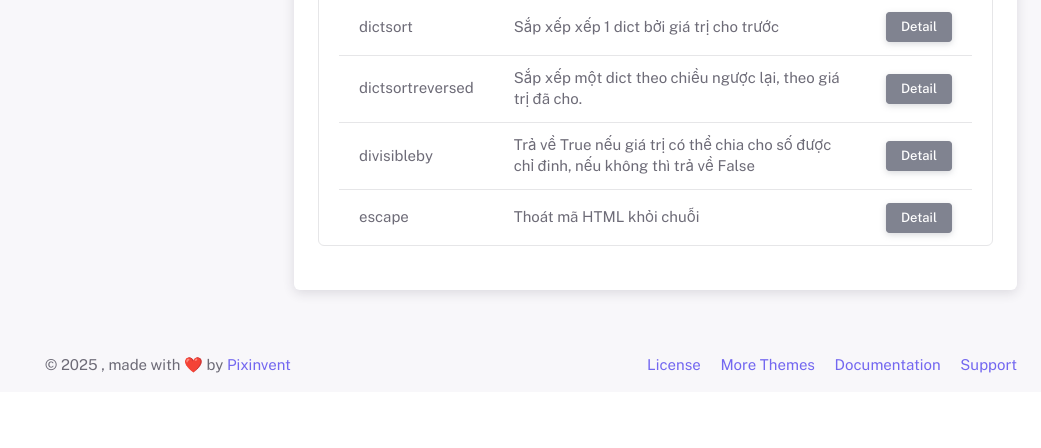
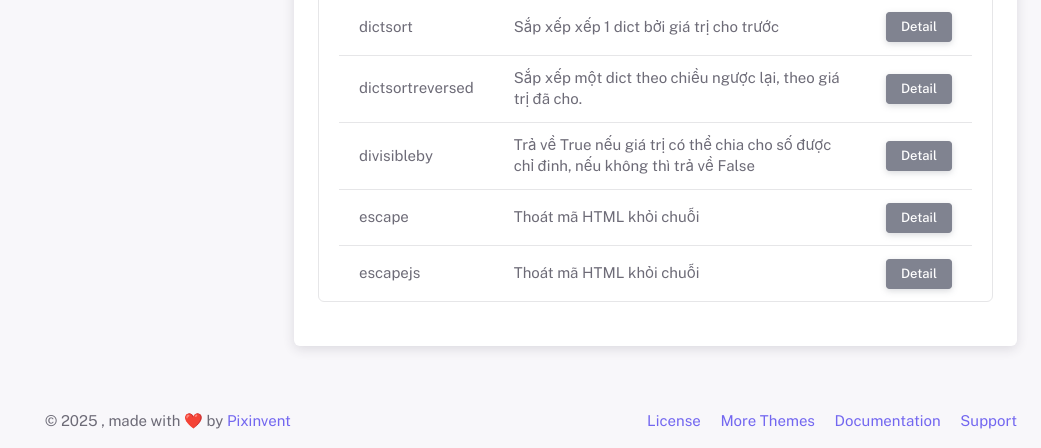
Before and after one commit to nguyenthingoctran/django_templatetags_demo, a Django app: page /research_doc/index/ in a window 1280 px wide, after a click on "Filter". Shown: the part 1022-1470 px from the top of the page, without its empty margins (239-1280 px from the left). Before the commit the page ends 1395 px from the top, so only its background shows below. Run offline with Django 5.2, Linux system fonts and the light colour scheme; some libraries are stand-ins or nearby versions.

Commit message:
escapejs

```diff
--- a/research_doc/views.py
+++ b/research_doc/views.py
@@ -47,6 +47,12 @@ class Research_Doc(TemplateView):
       }
       return dict_cars
 
+    def escapejs(self):
+      data = {
+        'var1': 'John\nDoe'
+      }
+      return data
+
     def get_context_data(self, **kwargs):
       data = super().get_context_data(**kwargs)
       data['autoescape'] = self.research_doc_autoescape()
@@ -57,4 +63,5 @@ class Research_Doc(TemplateView):
       data['colors'] = self.dict_color()
       data['colors_none'] = self.dict_none_color()
       data['dict_cars'] = self.dict_sort()
+      data['escapejs'] = self.escapejs()
       return data
--- a/templates/app/research_doc/template_tags_and_filter/content_templatetags_and_filter/filter.html
+++ b/templates/app/research_doc/template_tags_and_filter/content_templatetags_and_filter/filter.html
@@ -253,6 +253,25 @@
                     {% modal id="modalEscape" title="Filter - Escape" data=autoescape template_name="app/research_doc/template_tags_and_filter/content_templatetags_and_filter/filter_modal/escape.html" %}
                   </td>
                 </tr>
+                <tr>
+                  <td>escapejs</td>
+                  <td>Thoát mã HTML khỏi chuỗi</td>
+                  <td>
+                    <button
+                      type="button"
+                      class="btn btn-secondary btn-sm"
+                      data-bs-toggle="modal"
+                      data-bs-target="#modalEscapejs">
+                      Detail
+                    </button>
+                    <!-- modalEscapejs -->
+                    <div class="d-none">
+                      {{ escapejs.var1|escapejs }} <br/>
+                      {{ escapejs.var1 }}
+                    </div>
+                    {% modal id="modalEscapejs" title="Filter - Escapejs" data=escapejs template_name="app/research_doc/template_tags_and_filter/content_templatetags_and_filter/filter_modal/escapejs.html" %}
+                  </td>
+                </tr>
               </tbody>
             </table>
           </div>
--- /dev/null
+++ b/templates/app/research_doc/template_tags_and_filter/content_templatetags_and_filter/filter_modal/escapejs.html
@@ -0,0 +1,31 @@
+        <div class="row">
+          <div class="col-6">
+            <p class="mb-0">Data mẫu</p>
+            <div class="highlight">
+              <pre class="chroma rounded mb-0">
+                <code class="language-python" data-lang="python">
+data = {
+  'var1': 'John\nDoe'
+}
+                </code>
+              </pre>
+            </div>
+
+            <p class="mb-0">Render HTML</p>
+            <div class="highlight">
+              <pre class="chroma rounded mb-0">
+                <code class="language-html" data-lang="html">
+{<span></span>{ escapejs.var1|escapejs }} <<span></span>br/>
+{<span></span>{ escapejs.var1 }}
+                </code>
+              </pre>
+            </div>
+          </div>
+          <div class="col-6">
+            <p class="mb-0">Kết quả</p>
+            <div class="p-3 bg-label-primary mt-4">
+              {{ data.var1|escapejs }} <br/>
+              {{ data.var1 }}
+            </div>
+          </div>
+        </div>
```
